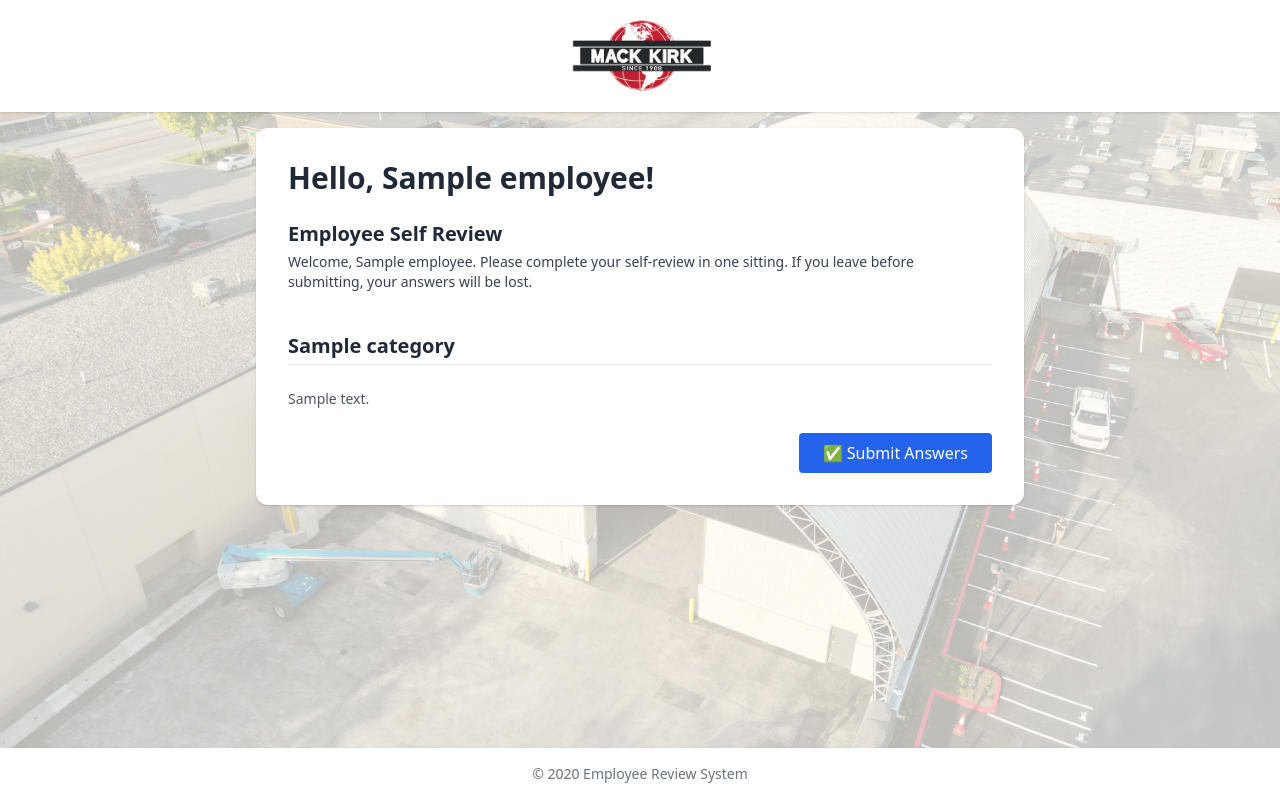
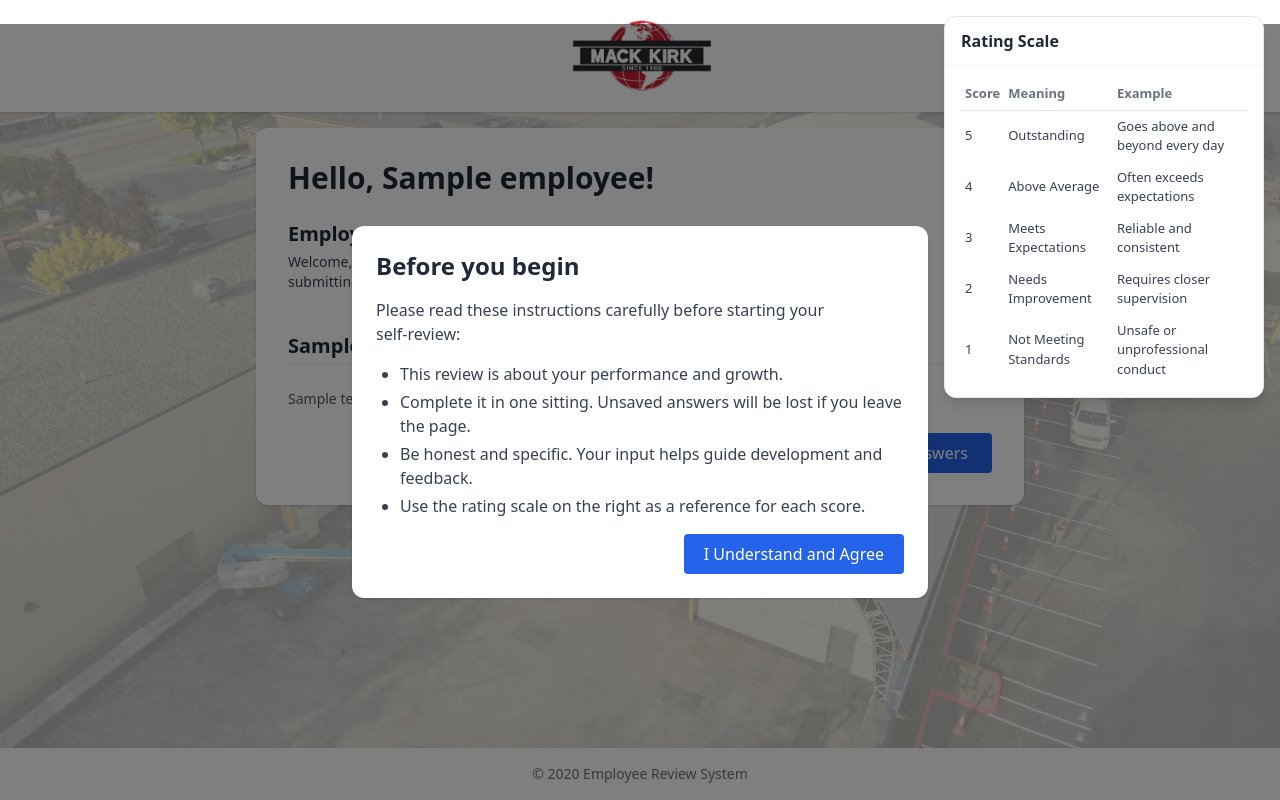
Before and after one commit to MackKirk/EmployeeReview, a FastAPI app: template app/templates/employee_review.html in a window 1280 px wide. Run offline with FastAPI, Linux system fonts and the light colour scheme; the template is opened without the code that fills it: most values are stand-ins (such as "Sample title", 1, 10 or a date in 2020).

Commit message:
Refactor email invitation process and add rating scale to review templates
Update the email invitation process by introducing a new function to build review invitation emails, enhancing the content and structure. Additionally, implement a rating scale component in the review templates to provide clear scoring criteria for employees, improving the self-review experience. Include the rating scale in director, supervisor, and employee review templates for consistency.

```diff
--- /dev/null
+++ b/app/templates/_rating_scale.html
@@ -0,0 +1,48 @@
+<div id="rating-scale-panel" style="position:fixed; right:16px; top:16px; width:320px; z-index:1000; background:#ffffff; border:1px solid #e5e7eb; box-shadow:0 10px 15px -3px rgba(0,0,0,0.1), 0 4px 6px -4px rgba(0,0,0,0.1); border-radius:12px;">
+  <div style="padding:12px 16px; border-bottom:1px solid #f1f5f9; display:flex; align-items:center; justify-content:space-between;">
+    <div style="font-weight:700; color:#1f2937;">Rating Scale</div>
+  </div>
+  <div style="padding:12px 16px;">
+    <table style="width:100%; border-collapse:collapse; font-size:13px; color:#374151;">
+      <thead>
+        <tr>
+          <th style="text-align:left; padding:6px 4px; border-bottom:1px solid #e5e7eb; color:#6b7280;">Score</th>
+          <th style="text-align:left; padding:6px 4px; border-bottom:1px solid #e5e7eb; color:#6b7280;">Meaning</th>
+          <th style="text-align:left; padding:6px 4px; border-bottom:1px solid #e5e7eb; color:#6b7280;">Example</th>
+        </tr>
+      </thead>
+      <tbody>
+        <tr>
+          <td style="padding:6px 4px;">5</td>
+          <td style="padding:6px 4px;">Outstanding</td>
+          <td style="padding:6px 4px;">Goes above and beyond every day</td>
+        </tr>
+        <tr>
+          <td style="padding:6px 4px;">4</td>
+          <td style="padding:6px 4px;">Above Average</td>
+          <td style="padding:6px 4px;">Often exceeds expectations</td>
+        </tr>
+        <tr>
+          <td style="padding:6px 4px;">3</td>
+          <td style="padding:6px 4px;">Meets Expectations</td>
+          <td style="padding:6px 4px;">Reliable and consistent</td>
+        </tr>
+        <tr>
+          <td style="padding:6px 4px;">2</td>
+          <td style="padding:6px 4px;">Needs Improvement</td>
+          <td style="padding:6px 4px;">Requires closer supervision</td>
+        </tr>
+        <tr>
+          <td style="padding:6px 4px;">1</td>
+          <td style="padding:6px 4px;">Not Meeting Standards</td>
+          <td style="padding:6px 4px;">Unsafe or unprofessional conduct</td>
+        </tr>
+      </tbody>
+    </table>
+  </div>
+  <style>
+    @media (max-width: 768px) {
+      #rating-scale-panel { left: 12px; right: 12px; width: auto; top: auto; bottom: 12px; }
+    }
+  </style>
+</div>
--- a/app/templates/director_review.html
+++ b/app/templates/director_review.html
@@ -52,3 +52,4 @@
   </form>
 </div>
 {% endblock %}
+{% include '_rating_scale.html' %}
--- a/app/templates/employee_review.html
+++ b/app/templates/employee_review.html
@@ -76,6 +76,23 @@
   </form>
 
   {% if not readonly %}
+  <!-- Instructions Modal -->
+  <div id="review-instructions-overlay" class="fixed inset-0 bg-black bg-opacity-50 flex items-center justify-center z-50">
+    <div class="bg-white w-full max-w-xl p-6 rounded-xl shadow space-y-4">
+      <h2 class="text-2xl font-bold text-gray-800">Before you begin</h2>
+      <p class="text-gray-700">Please read these instructions carefully before starting your self‑review:</p>
+      <ul class="list-disc pl-6 text-gray-700 space-y-1">
+        <li>This review is about your performance and growth.</li>
+        <li>Complete it in one sitting. Unsaved answers will be lost if you leave the page.</li>
+        <li>Be honest and specific. Your input helps guide development and feedback.</li>
+        <li>Use the rating scale on the right as a reference for each score.</li>
+      </ul>
+      <div class="text-right">
+        <button id="accept-instructions" type="button" class="bg-blue-600 text-white px-5 py-2 rounded hover:bg-blue-700">I Understand and Agree</button>
+      </div>
+    </div>
+  </div>
+
   <script>
     (function() {
       function updateDependentBlocks(groupName, value) {
@@ -121,8 +138,18 @@
       } else {
         initControls();
       }
+
+      // Modal accept handler
+      var overlay = document.getElementById('review-instructions-overlay');
+      var accept = document.getElementById('accept-instructions');
+      if (overlay && accept) {
+        accept.addEventListener('click', function() {
+          overlay.style.display = 'none';
+        });
+      }
     })();
   </script>
   {% endif %}
 </div>
+{% include '_rating_scale.html' %}
 {% endblock %}
--- a/app/templates/supervisor_review.html
+++ b/app/templates/supervisor_review.html
@@ -74,3 +74,4 @@
   </form>
 </div>
 {% endblock %}
+{% include '_rating_scale.html' %}
```
Also changed, not shown: app/routes/home.py (+5 -17 lines), app/utils/email.py (+58 -0 lines).
